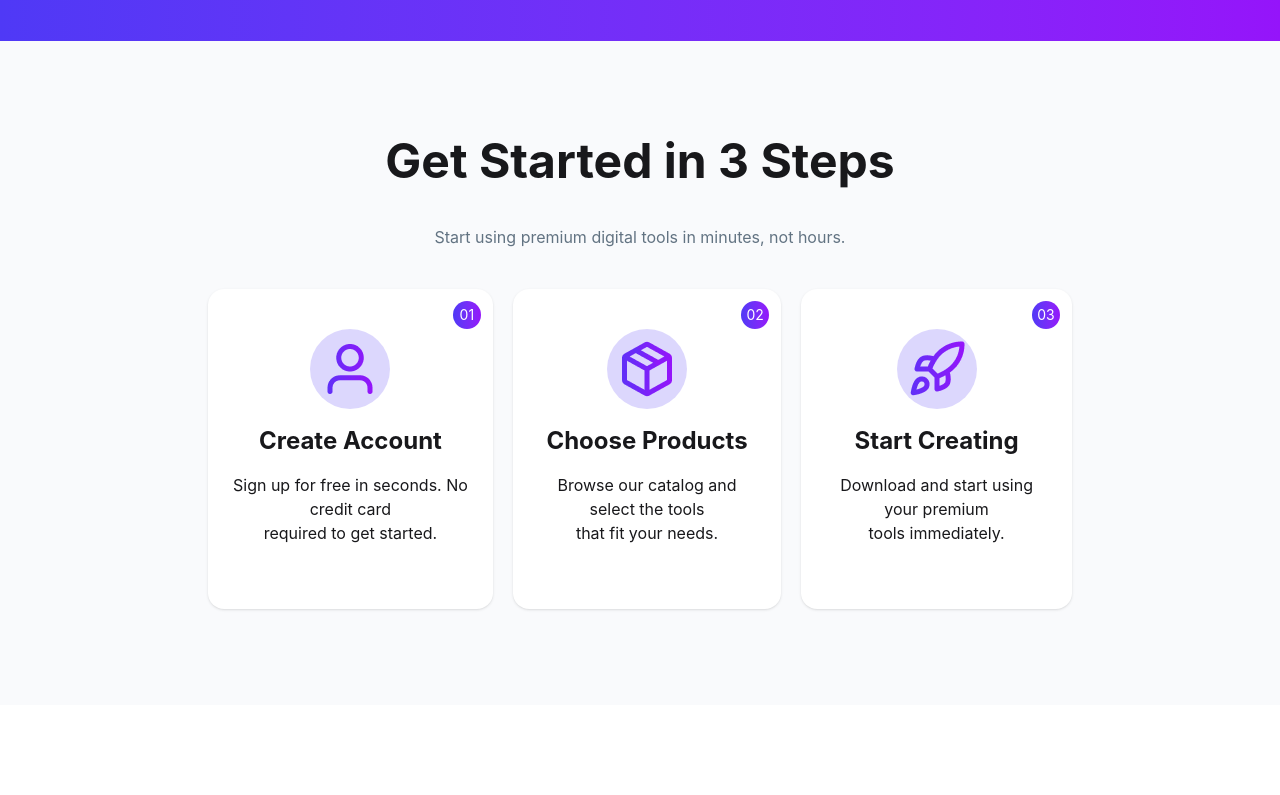
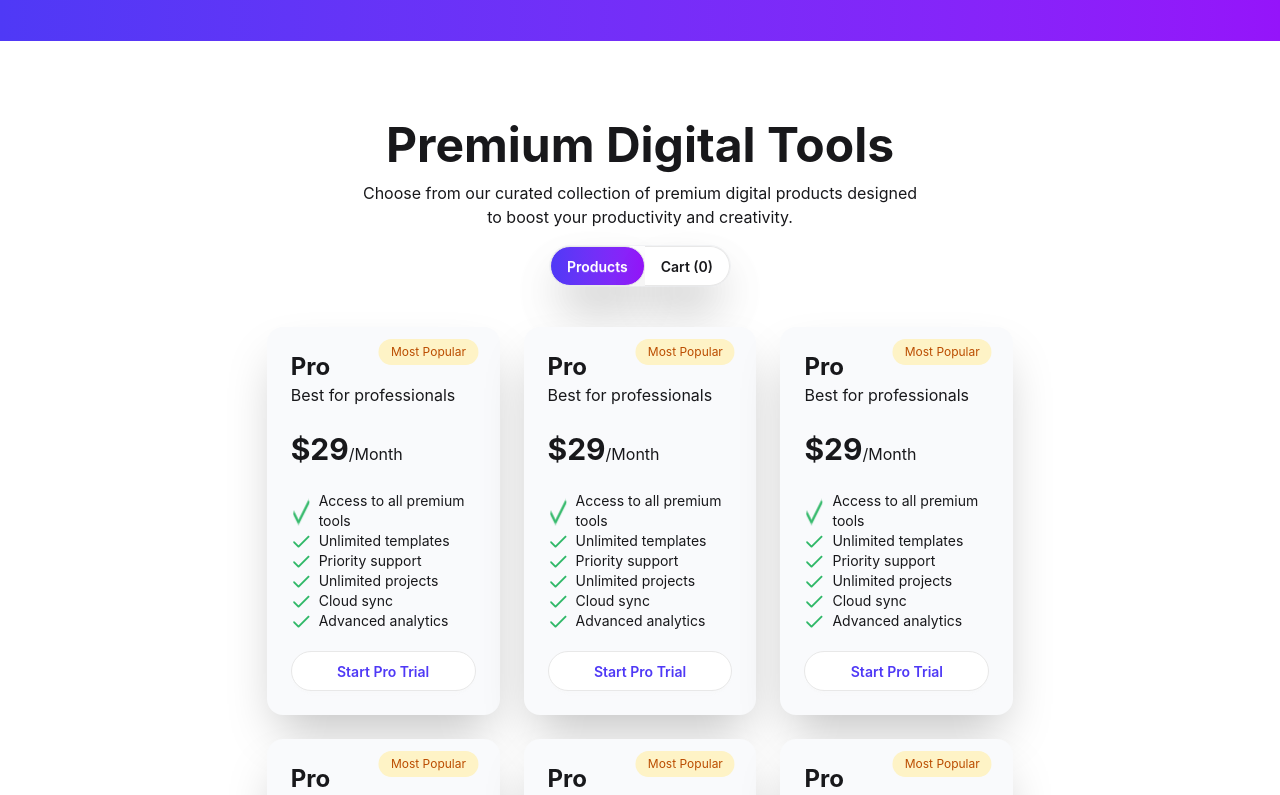
Before and after one commit to NafizImrose/Assignment-6, a React (Vite) app: page / in a window 1280 px wide. Shown: the part 1000-1795 px from the top of the page. Built offline with nearby package versions, Linux system fonts and the light colour scheme.

Commit message:
Add Offers, Products, and Cart components; implement data fetching and loading state

```diff
--- /dev/null
+++ b/public/data.json
@@ -0,0 +1,81 @@
+[
+  {
+    "id": 1,
+    "name": "Starter Resume Builder",
+    "description": "Create simple and professional resumes quickly with basic templates.",
+    "price": 5,
+    "period": "one-time",
+    "tag": "new",
+    "tagType": "new",
+    "features": ["10+ templates", "Basic customization", "Export to PDF"],
+    "icon": "📄"
+  },
+  {
+    "id": 2,
+    "name": "Pro Resume Kit",
+    "description": "Advanced resume builder with ATS optimization and modern designs.",
+    "price": 12,
+    "period": "monthly",
+    "tag": "popular",
+    "tagType": "popular",
+    "features": [
+      "100+ templates",
+      "ATS optimization",
+      "Export to PDF",
+      "Cover letter builder"
+    ],
+    "icon": "🚀"
+  },
+  {
+    "id": 3,
+    "name": "Career Boost Plan",
+    "description": "All-in-one toolkit for resumes, cover letters, and portfolio creation.",
+    "price": 99,
+    "period": "yearly",
+    "tag": "best seller",
+    "tagType": "best seller",
+    "features": [
+      "Portfolio builder",
+      "Resume analytics",
+      "Unlimited downloads"
+    ],
+    "icon": "📈"
+  },
+  {
+    "id": 4,
+    "name": "Freelancer Pack",
+    "description": "Perfect for freelancers to showcase skills and projects professionally.",
+    "price": 8,
+    "period": "monthly",
+    "tag": "popular",
+    "tagType": "popular",
+    "features": ["Project showcase", "Client-ready resumes", "Custom branding"],
+    "icon": "💼"
+  },
+  {
+    "id": 5,
+    "name": "Student Starter",
+    "description": "Designed for students to build their first resume easily.",
+    "price": 3,
+    "period": "one-time",
+    "tag": "new",
+    "tagType": "new",
+    "features": ["Beginner templates", "Easy editor", "Download as PDF"],
+    "icon": "🎓"
+  },
+  {
+    "id": 6,
+    "name": "Executive Pro Suite",
+    "description": "Premium tools for executives with high-end resume and branding options.",
+    "price": 199,
+    "period": "yearly",
+    "tag": "best seller",
+    "tagType": "best seller",
+    "features": [
+      "Executive templates",
+      "Personal branding tools",
+      "Priority support"
+    ],
+    "icon": "👑"
+  }
+]
--- a/src/App.jsx
+++ b/src/App.jsx
@@ -1,17 +1,31 @@
+import { Suspense } from "react";
 import "./App.css";
 import Footer from "./components/footer/Footer";
 import Hero from "./components/hero/Hero";
 import Navbar from "./components/navbar/Navbar";
+import Offers from "./components/offers/Offers";
 import Pricing from "./components/pricing/Pricing";
 import Ratings from "./components/ratings/Ratings";
 import Steps from "./components/steps/Steps";
 
+const dataFetch = async () => {
+  const res = await fetch("/data.json");
+  return res.json();
+};
+
 function App() {
+  const dataPromise = dataFetch();
   return (
     <>
       <Navbar></Navbar>
       <Hero></Hero>
       <Ratings></Ratings>
+      <Suspense
+        fallback={<span className="loading loading-dots loading-xl"></span>}
+      >
+        <Offers dataPromise={dataPromise}></Offers>
+      </Suspense>
+
       <Steps></Steps>
       <Pricing></Pricing>
       <Footer></Footer>
--- /dev/null
+++ b/src/components/cart/Cart.jsx
@@ -0,0 +1,12 @@
+import React from "react";
+
+const Cart = ({ data }) => {
+  console.log(data, "cart");
+  return (
+    <div>
+      <h1>cart</h1>
+    </div>
+  );
+};
+
+export default Cart;
--- /dev/null
+++ b/src/components/offers/Offers.jsx
@@ -0,0 +1,47 @@
+import React, { use, useState } from "react";
+import Products from "../products/Products";
+import Cart from "../cart/Cart";
+
+const Offers = ({ dataPromise }) => {
+  const data = use(dataPromise);
+  const [toggleType, setToggleType] = useState("Product");
+  return (
+    <div className="py-20">
+      <h1 className="text-5xl font-bold text-center">Premium Digital Tools</h1>
+      <p className="text-center mt-3">
+        Choose from our curated collection of premium digital products designed{" "}
+        <br /> to boost your productivity and creativity.
+      </p>
+      <div className="flex justify-center mt-4 border border-gray-100 shadow-2xl w-fit mx-auto rounded-full">
+        <button
+          onClick={() => setToggleType("Product")}
+          className={`btn rounded-full shadow-2xl ${
+            toggleType === "Product"
+              ? "bg-gradient-to-r from-[#4F39F6] to-[#9514FA] text-white"
+              : "bg-white border-r-0 rounded-r-none"
+          }`}
+        >
+          Products
+        </button>
+
+        <button
+          onClick={() => setToggleType("Cart")}
+          className={`btn rounded-full shadow-2xl  ${
+            toggleType === "Cart"
+              ? "bg-gradient-to-r from-[#4F39F6] to-[#9514FA] text-white"
+              : "bg-white border-l-0 rounded-l-none"
+          }`}
+        >
+          Cart (0)
+        </button>
+      </div>
+      {toggleType === "Product" ? (
+        <Products data={data}></Products>
+      ) : (
+        <Cart data={data}></Cart>
+      )}
+    </div>
+  );
+};
+
+export default Offers;
--- /dev/null
+++ b/src/components/products/Products.jsx
@@ -0,0 +1,60 @@
+import React from "react";
+import check from "../../assets/products/Check.png";
+
+const Products = ({ data }) => {
+  return (
+    <div
+      className="grid grid-cols-1 md:grid-cols-2
+    lg:grid-cols-3 gap-6 w-11/12 md:w-10/12 lg:w-7/12 mx-auto mt-10"
+    >
+      {data.map((info) => {
+        return (
+          <div>
+            <div
+              className=" p-6 text-left  shadow-2xl
+              rounded-2xl bg-[#F9FAFC] relative"
+            >
+              <div
+                className="rounded-full px-3 py-1 bg-[#FEF3C6] absolute -right-7 top-3
+                 -translate-x-1/2"
+              >
+                <h1 className="text-[12px] text-[#BB4D00]">Most Popular</h1>
+              </div>
+              <h1 className="text-2xl font-bold">Pro</h1>
+              <p>Best for professionals</p>
+              <p className=" mt-6">
+                <span className=" text-3xl font-bold">$29</span>/Month
+              </p>
+              <ul className="list-none mt-6">
+                <li className="flex gap-2 text-sm">
+                  <img src={check} alt="" /> Access to all premium tools
+                </li>
+                <li className="flex gap-2 text-sm">
+                  <img src={check} alt="" /> Unlimited templates
+                </li>
+                <li className="flex gap-2 text-sm">
+                  <img src={check} alt="" />
+                  Priority support
+                </li>
+                <li className="flex gap-2 text-sm">
+                  <img src={check} alt="" /> Unlimited projects
+                </li>
+                <li className="flex gap-2 text-sm">
+                  <img src={check} alt="" /> Cloud sync
+                </li>
+                <li className="flex gap-2 text-sm">
+                  <img src={check} alt="" /> Advanced analytics
+                </li>
+              </ul>
+              <button className="btn rounded-full w-full mt-5 bg-white text-[#4F39F6]">
+                Start Pro Trial
+              </button>
+            </div>
+          </div>
+        );
+      })}
+    </div>
+  );
+};
+
+export default Products;
```
